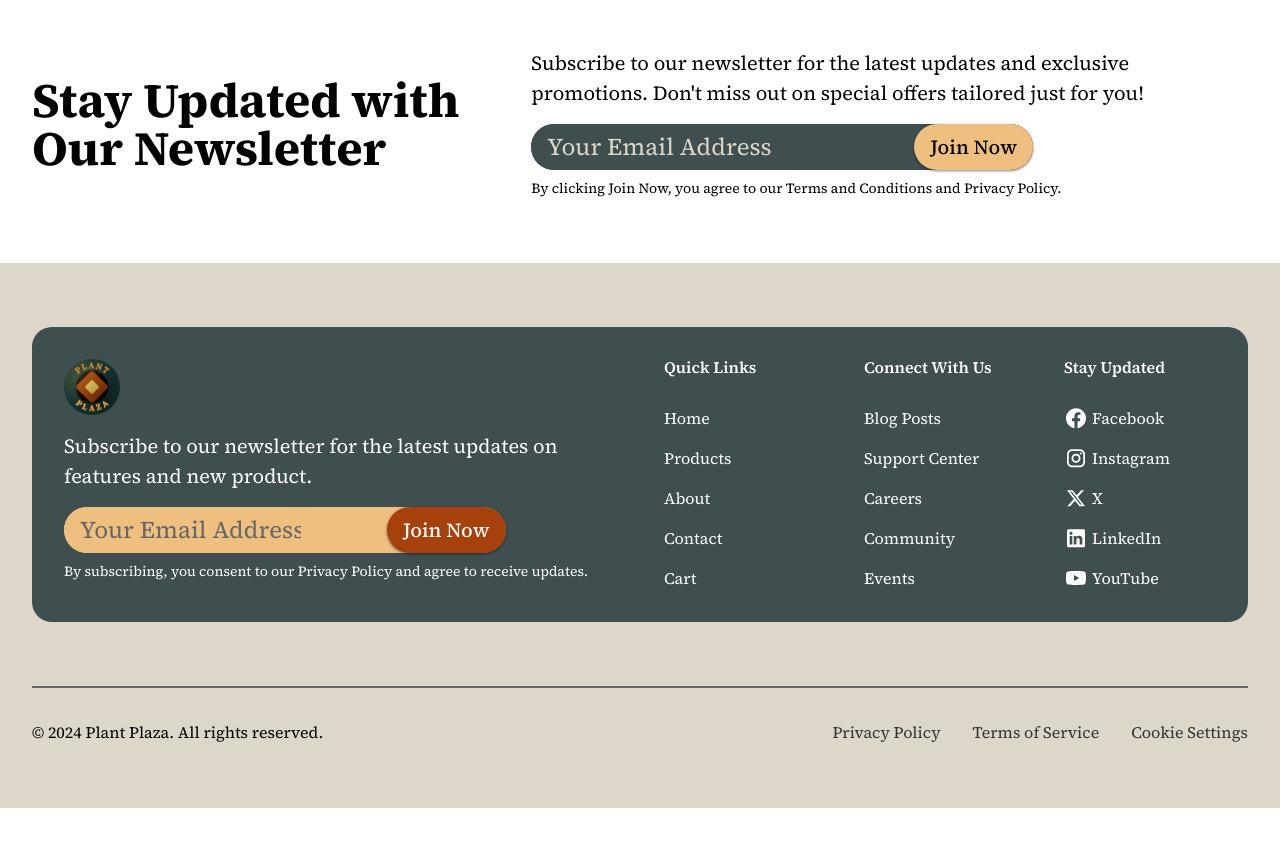
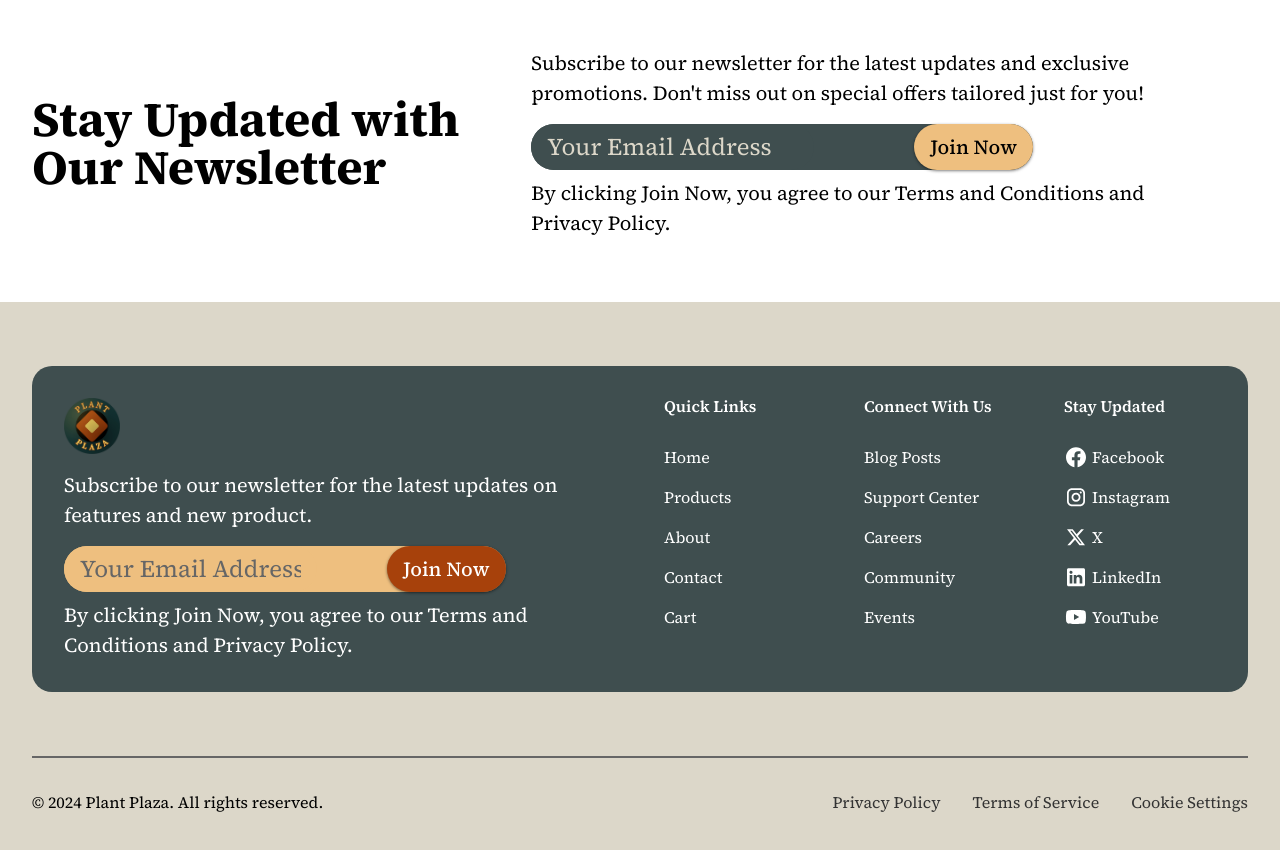
Before and after one commit to biandresen/ShoppingCart, a React (Vite) app: page / in a window 1280 px wide. Shown: the part 3720-4570 px from the top of the page. Before the commit the page ends 4528 px from the top, so only its background shows below. Built offline with nearby package versions, Linux system fonts and the light colour scheme; a web font is replaced by a local one.

Commit message:
feat(submit-form): add fake email submit Refs: #12

```diff
--- a/src/components/Footer.tsx
+++ b/src/components/Footer.tsx
@@ -1,3 +1,5 @@
+import SignupForm from "./sharedComponents/SignupForm";
+
 export default function Footer() {
   return (
     <footer className="footer">
@@ -23,26 +25,7 @@ export default function Footer() {
                 Subscribe to our newsletter for the latest updates on features
                 and new product.
               </p>
-              <form className="footer__form">
-                <div className="footer__form-group">
-                  <input
-                    type="email"
-                    className="footer__input"
-                    placeholder="Your Email Address"
-                    required
-                  />
-                  <button
-                    className="footer__button button--filled"
-                    type="submit"
-                  >
-                    Join Now
-                  </button>
-                </div>
-                <p className="footer__terms policy-text">
-                  By subscribing, you consent to our Privacy Policy and agree to
-                  receive updates.
-                </p>
-              </form>
+              <SignupForm formClass="footer" buttonText="Join Now" />
             </div>
             <div className="footer__links-container">
               <div className="footer__links-group">
--- a/src/components/NewsletterSection.tsx
+++ b/src/components/NewsletterSection.tsx
@@ -1,3 +1,4 @@
+import SignupForm from "./sharedComponents/SignupForm";
 
 export default function NewsletterSection() {
   return (
@@ -11,26 +12,7 @@ export default function NewsletterSection() {
             Subscribe to our newsletter for the latest updates and exclusive
             promotions. Don't miss out on special offers tailored just for you!
           </p>
-          <form className="newsletter-section__form">
-            <div className="newsletter-section__form-group">
-              <input
-                type="email"
-                className="newsletter-section__input"
-                placeholder="Your Email Address"
-                required
-              />
-              <button
-                className="newsletter-section__button button--filled"
-                type="submit"
-              >
-                Join Now
-              </button>
-            </div>
-            <p className="newsletter-section__terms policy-text">
-              By clicking Join Now, you agree to our Terms and Conditions and
-              Privacy Policy.
-            </p>
-          </form>
+          <SignupForm formClass="newsletter-section" buttonText="Join Now" />
         </div>
       </div>
     </section>
--- /dev/null
+++ b/src/components/sharedComponents/Modal.tsx
@@ -0,0 +1,20 @@
+interface ModalProps {
+  isOpen: boolean;
+  onClose: () => void;
+  message: string;
+}
+
+export default function Modal({ isOpen, onClose, message }: ModalProps) {
+  if (!isOpen) return null;
+
+  return (
+    <div className="modal-overlay" onClick={onClose}>
+      <div className="modal-content" onClick={(e) => e.stopPropagation()}>
+        <p>{message}</p>
+        <button type="button" className="close-button" onClick={onClose}>
+          Close
+        </button>
+      </div>
+    </div>
+  );
+}
--- a/src/components/sharedComponents/SignupForm.tsx
+++ b/src/components/sharedComponents/SignupForm.tsx
@@ -0,0 +1,70 @@
+import { useState } from "react";
+import Modal from "./Modal";
+
+type SignupFormProps = {
+  formClass: string;
+  buttonText: string;
+};
+
+export default function SignupForm({ formClass, buttonText }: SignupFormProps) {
+  const [email, setEmail] = useState("");
+  const [isModalOpen, setIsModalOpen] = useState(false);
+  const [emailError, setEmailError] = useState(false);
+
+  const emailRegex = /^[a-zA-Z0-9._%+-]+@[a-zA-Z0-9.-]+\.[a-zA-Z]{2,}$/;
+
+  const handleInputChange = (e: React.ChangeEvent<HTMLInputElement>) => {
+    setEmail(e.target.value);
+  };
+
+  const handleButtonClick = (e: React.MouseEvent<HTMLButtonElement>) => {
+    e.preventDefault();
+    if (!emailRegex.test(email)) {
+      setEmailError(true);
+    } else {
+      setEmailError(false);
+    }
+    setIsModalOpen(true);
+  };
+
+  const closeModal = () => {
+    setIsModalOpen(false);
+  };
+
+  return (
+    <>
+      <form className={formClass + "__form"}>
+        <div className={formClass + "__form-group"}>
+          <input
+            type="email"
+            value={email}
+            onChange={handleInputChange}
+            className={formClass + "__input"}
+            placeholder="Your Email Address"
+            required
+          />
+          <button
+            onClick={handleButtonClick}
+            className={formClass + "__button button--filled"}
+            type="submit"
+          >
+            {buttonText}
+          </button>
+        </div>
+        <p className={formClass + "__terms policy_text"}>
+          By clicking {buttonText}, you agree to our Terms and Conditions and
+          Privacy Policy.
+        </p>
+      </form>
+      <Modal
+        isOpen={isModalOpen}
+        onClose={closeModal}
+        message={
+          emailError ?
+            "Please enter a valid email!"
+          : `Your email (${email}) has been registered!`
+        }
+      />
+    </>
+  );
+}
--- a/src/styles/Footer.module.css
+++ b/src/styles/Footer.module.css
@@ -33,6 +33,9 @@
   border-radius: 50px;
   background-color: var(--color-secondary);
   gap: var(--spacing-m);
+}
+.footer__form-group input {
+  color: var(--color-text);
 }
 .footer__form-group input::placeholder {
   color: var(--color-text-muted);
--- /dev/null
+++ b/src/styles/Modal.module.css
@@ -0,0 +1,37 @@
+.modal-overlay {
+  position: fixed;
+  top: 0;
+  left: 0;
+  width: 100%;
+  height: 100%;
+  background: rgba(0, 0, 0, 0.5);
+  display: flex;
+  justify-content: center;
+  align-items: center;
+  z-index: 1000;
+}
+
+.modal-content {
+  color: var(--color-dark);
+  background: var(--color-secondary);
+  padding: var(--spacing-m);
+  border-radius: var(--border-radius);
+  text-align: center;
+  max-width: 400px;
+  width: 70%;
+}
+
+.close-button {
+  margin-top: var(--spacing-m);
+  background: var(--color-primary);
+  color: var(--color-text-alternative);
+  font-size: var(--font-size-l);
+  border: none;
+  padding: var(--spacing-s) var(--spacing-m);
+  border-radius: var(--border-radius);
+  cursor: pointer;
+}
+
+.close-button:hover {
+  background: var(--color-primary-light);
+}
--- a/src/styles/main.css
+++ b/src/styles/main.css
@@ -8,6 +8,7 @@
 @import "Cart.module.css";
 @import "About.module.css";
 @import "Contact.module.css";
+@import "Modal.module.css";
 
 body {
   font-family: var(--font-primary);
--- a/src/styles/variables.css
+++ b/src/styles/variables.css
@@ -1,6 +1,7 @@
 :root {
   /* Colors */
   --color-primary: #3f4e4f;
+  --color-primary-light: hsl(184, 11%, 35%);
   --color-secondary: #eebf7f;
   --color-detail: #a7410b;
   --color-bg: #dcd7c9;
```
